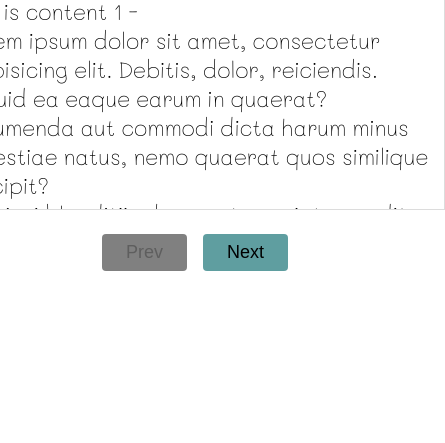
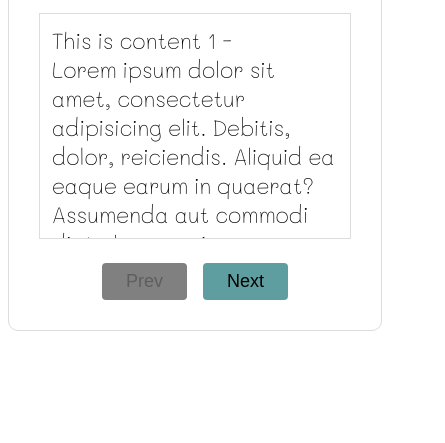
Before and after one commit to hoalaxanh123/Learn-50days-CSS-HTML-JS, a plain HTML site: page Day2/index.html in a window 390 px wide. Shown: the part 417-860 px from the top of the page, 445 px wide, since content can reach past the window. Drawn offline with Linux system fonts and the light colour scheme.

Commit message:
Day 2-fix mobile

```diff
--- a/Day2/style.css
+++ b/Day2/style.css
@@ -16,7 +16,11 @@ body {
 }
 
 .main {
-    width: 500px;
+    width: 100%;
+    max-width: 500px;
+    border: 1px solid gainsboro;
+    padding: 30px;
+    border-radius: 10px;
 }
 
 .main__stepper__step,
@@ -32,7 +36,6 @@ body {
     position: relative;
     justify-content: space-between;
     align-items: center;
-    width: 500px;
     z-index: 0;
     margin: 16px 0;
 }
```
